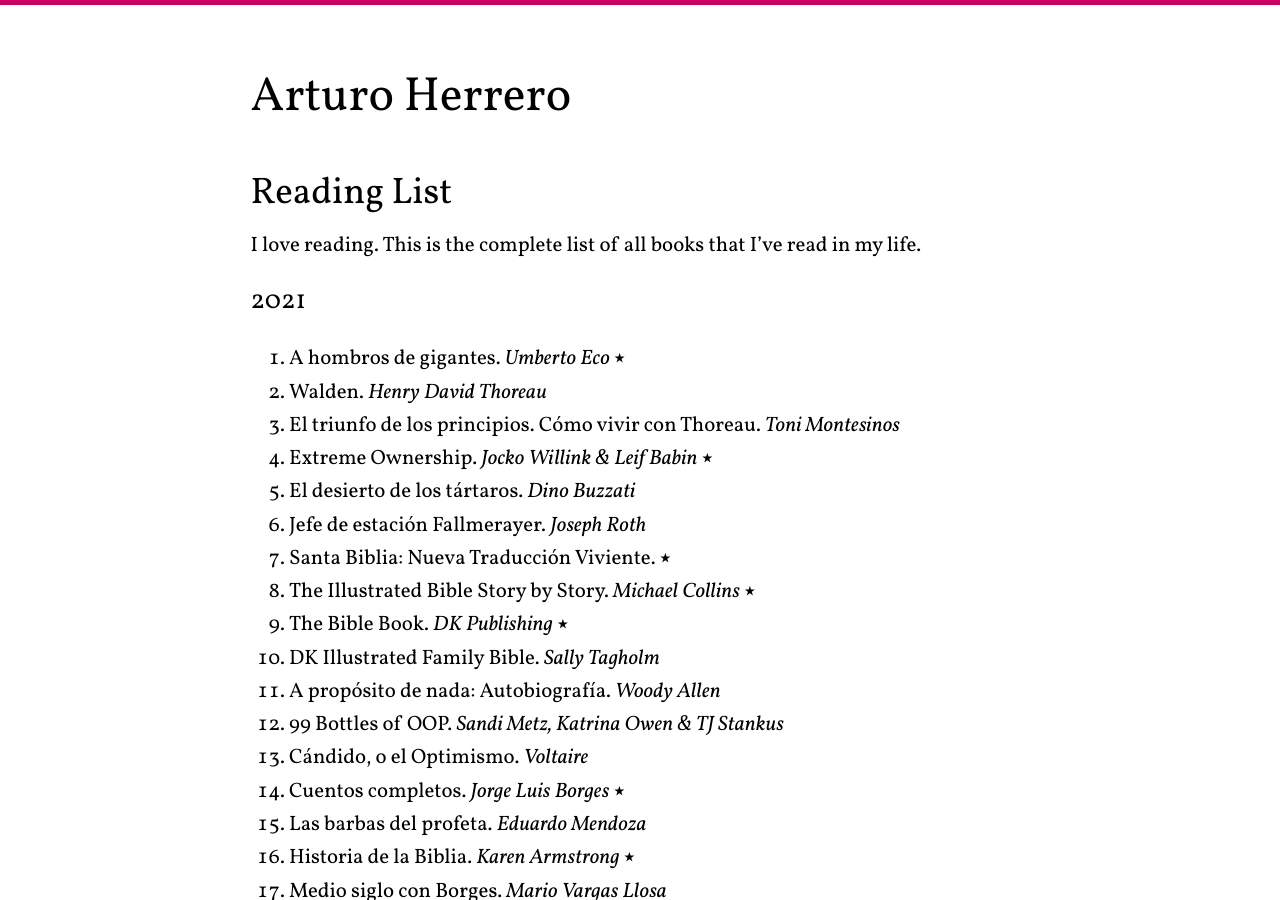
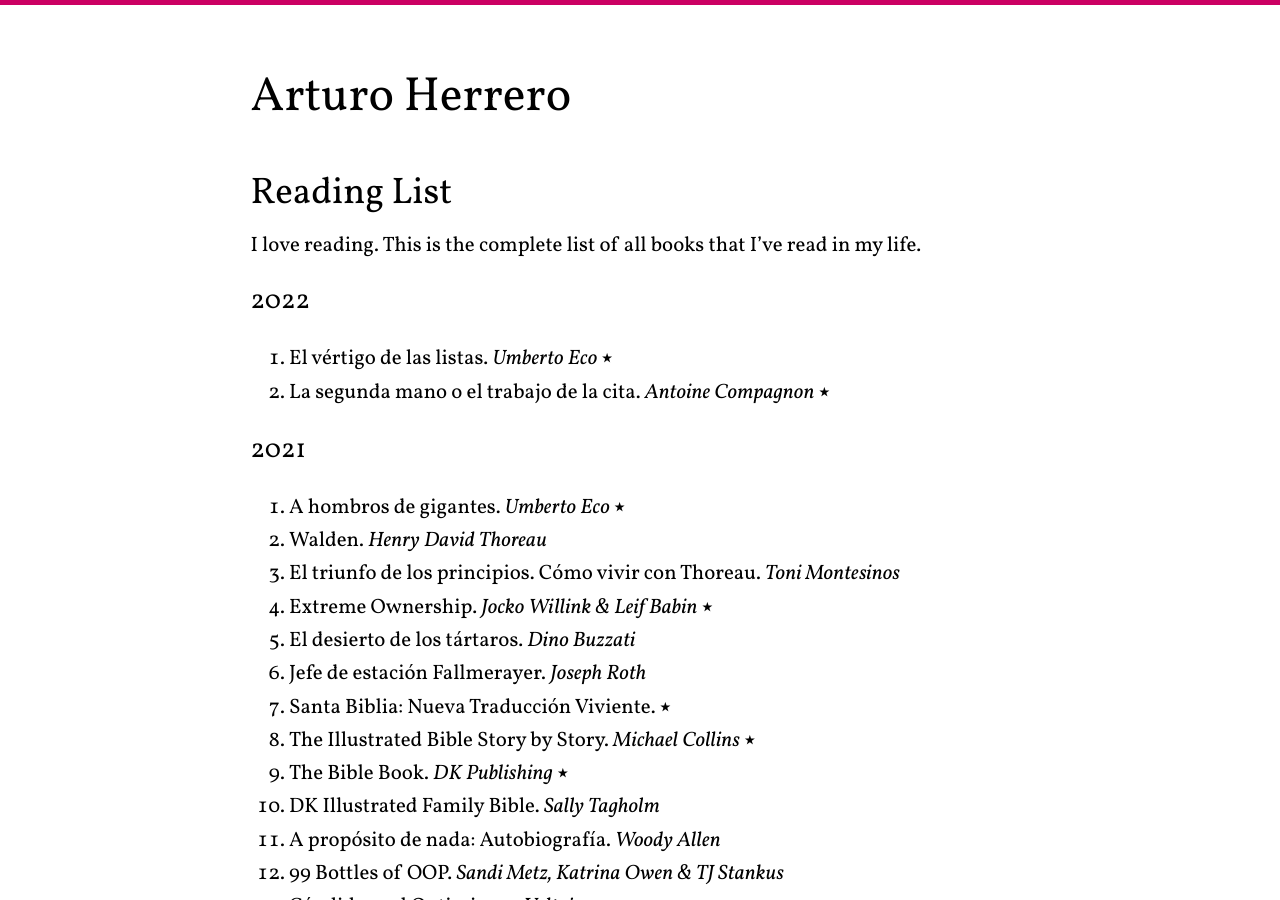
Before and after one commit to arturoherrero/arturoherrero.com, a Jekyll site: the page built from pages/books.md, in a window 1280 px wide and 900 px high. Built offline with Jekyll 4.4.1, drawn with Linux system fonts in a browser that asks for light colours; some of the changed text lies outside the part shown.

Commit message:
Update reading list

```diff
--- a/pages/books.md
+++ b/pages/books.md
@@ -8,6 +8,11 @@
 ## {{ page.title }}
 
 I love reading. This is the complete list of all books that I've read in my life.
+
+### 2022
+1. El vértigo de las listas. *Umberto Eco* ⭑
+2. La segunda mano o el trabajo de la cita. *Antoine Compagnon* ⭑
+
 
 ### 2021
 1. A hombros de gigantes. *Umberto Eco* ⭑
```
Also changed, not shown: other parts of pages/books.md (+2 -1 lines).
